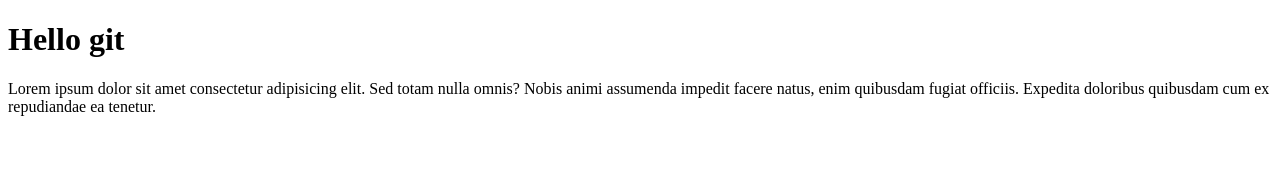
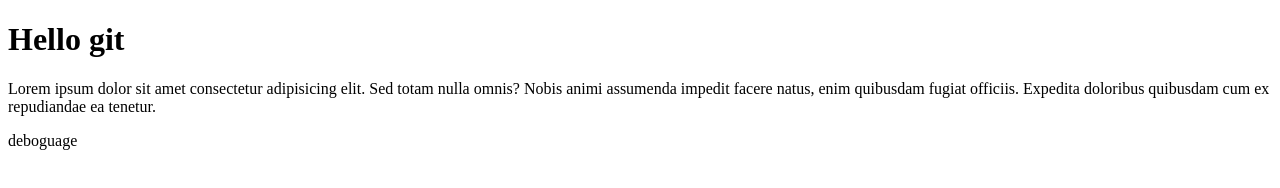
Before and after one commit to BakDev223/exemple-git, a plain HTML site: page index.html in a window 1280 px wide. Drawn offline with Linux system fonts and the light colour scheme.

Commit message:
deboguage du fichier html

```diff
--- a/index.html
+++ b/index.html
@@ -8,5 +8,8 @@
 <body>
   <h1>Hello git</h1>
   <p>Lorem ipsum dolor sit amet consectetur adipisicing elit. Sed totam nulla omnis? Nobis animi assumenda impedit facere natus, enim quibusdam fugiat officiis. Expedita doloribus quibusdam cum ex repudiandae ea tenetur.</p>
+  <div>
+    <p>deboguage</p>
+  </div>
 </body>
 </html>
```
